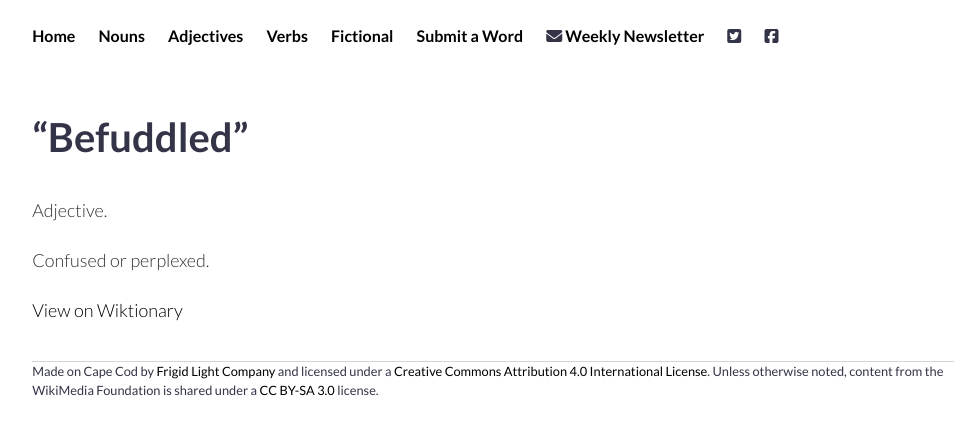
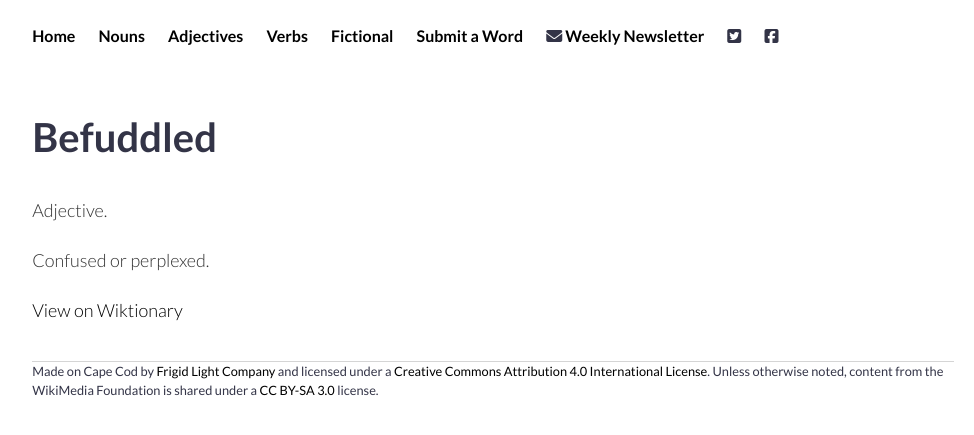
Before and after one commit to davidhowland/wickedcoolwords, a Jekyll site: the page built from _posts/2020-05-06-befuddled.md, in a window 1280 px wide. Shown: the top 435 px of the page, without its empty margins (147-1121 px from the left). Built offline with Jekyll 4.4.1, drawn with Linux system fonts in a browser that asks for light colours; nearby versions of some CDN libraries.

Commit message:
remove wrong type of quotes

```diff
--- a/_posts/2020-05-06-befuddled.md
+++ b/_posts/2020-05-06-befuddled.md
@@ -1,6 +1,6 @@
 ---
 layout: post
-title: “Befuddled”
+title: Befuddled
 pos: adjective
 tags: adjective
 ---
```
